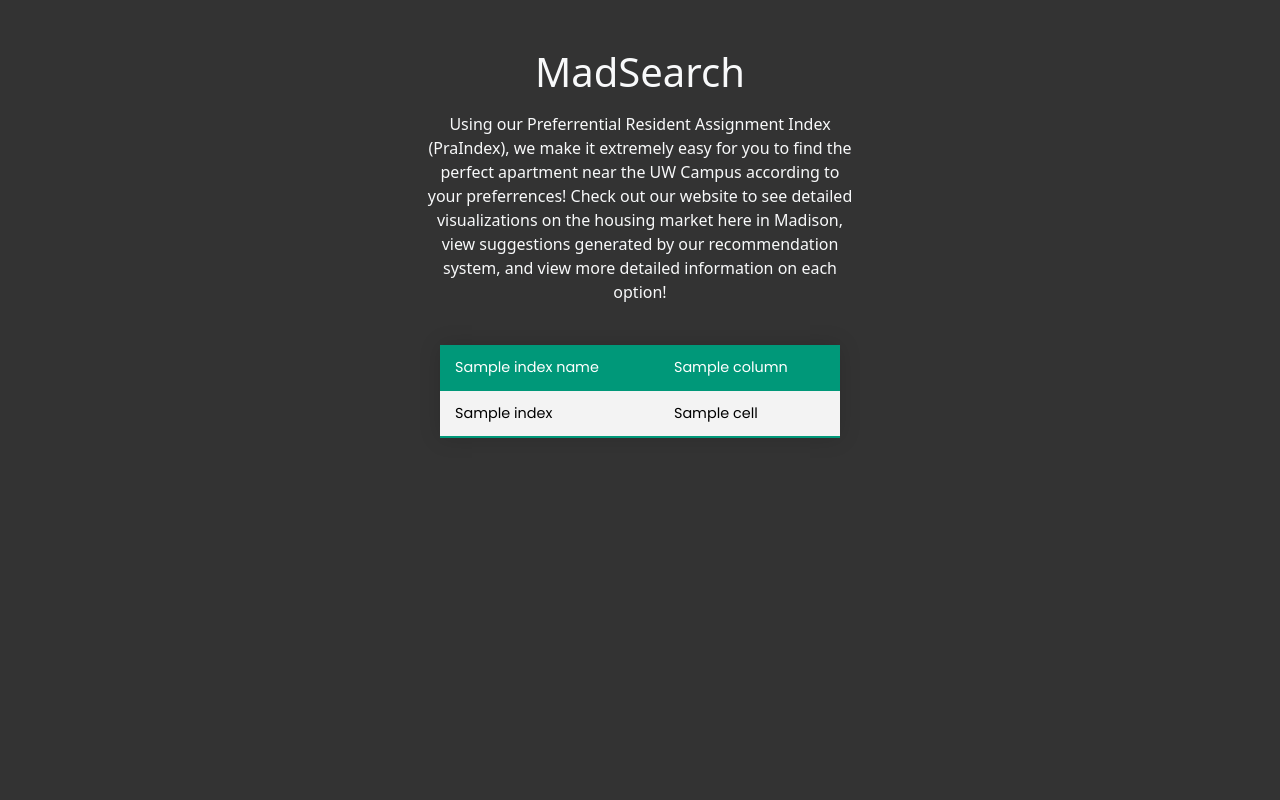
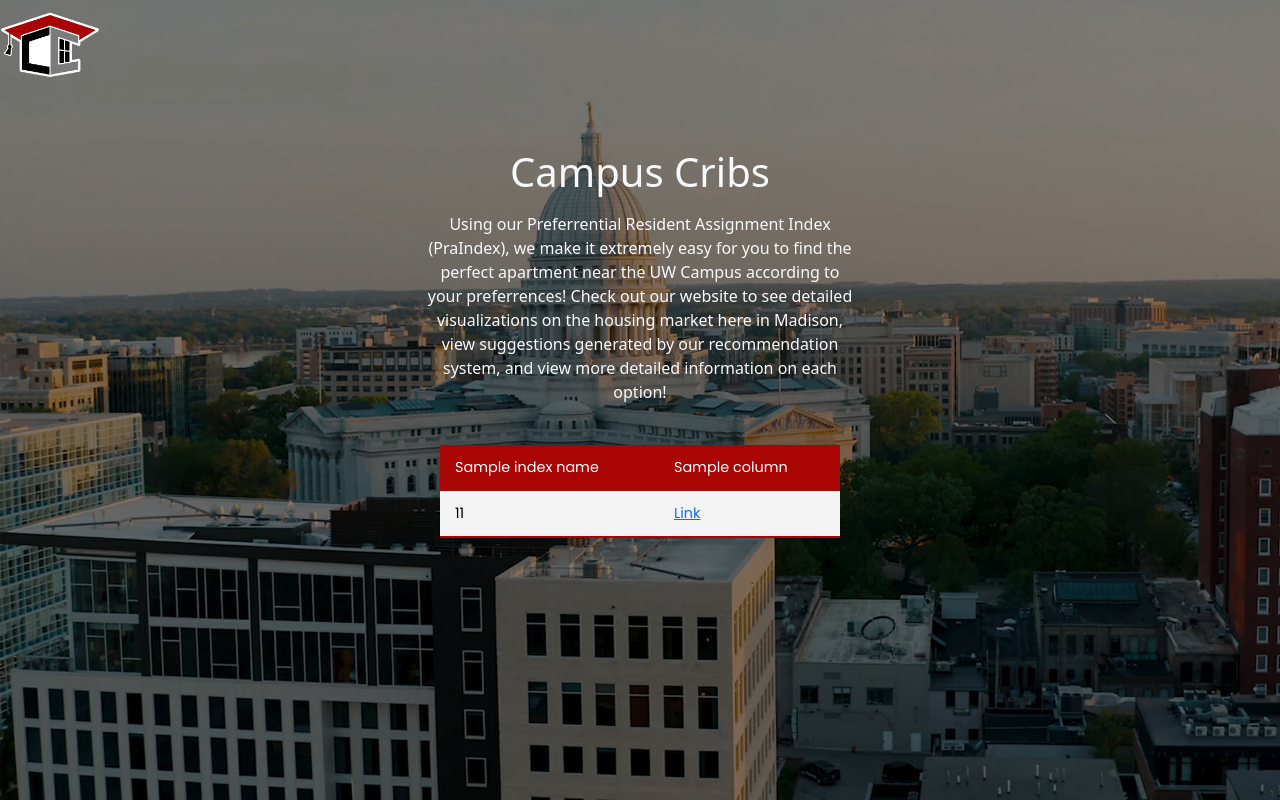
Before and after one commit to adityaanandan/MadSearch, a Django app: template templates/table.html in a window 1280 px wide. Run offline with Django 4.2, Linux system fonts and the light colour scheme; the template is opened without the code that fills it: most values are stand-ins (such as "Sample title", 1, 10 or a date in 2020).

Commit message:
Final Touches

```diff
--- a/static/styles.css
+++ b/static/styles.css
@@ -4,10 +4,21 @@
 
 html, body {
     height: 100%;
-    background-color: #333333;
     overflow: hidden;
+    background-image: url('./madison-aerial-still.jpg');
+    background-size: cover;
+    background-attachment: fixed;
+    position: relative;
 }
 
+.centered-image {
+    text-align: center;
+}
+
+.centered-image img {
+    width: 200px;
+    height: 200px;
+}
 
 .form-holder {
     font-family: 'Poppins', sans-serif;
@@ -159,7 +170,7 @@ html, body {
 }
 
 .styled-table thead tr {
-    background-color: #009879;
+    background-color: #a90504;
     color: #ffffff;
     font-family: 'Poppins', sans-serif;
     text-align: left;
@@ -187,5 +198,5 @@ html, body {
 
 
 .styled-table tbody tr:last-of-type {
-    border-bottom: 2px solid #009879;
+    border-bottom: 2px solid #a90504;
 }
--- a/templates/table.html
+++ b/templates/table.html
@@ -13,19 +13,13 @@
     <title>PraIndex</title>
   </head>
   <body>
-
-
-
-
-
-
-    <h1 class="text-center text-light pt-5">MadSearch</h1>
+    <img src="../static/CampusCribs2.png" width="100px">
+    <h1 class="text-center text-light pt-5">Campus Cribs</h1>
      <div class="d-flex">
         <div class="col-4"></div>
         <p class = "text-light pt-2 text-center">Using our Preferrential Resident Assignment Index (PraIndex), we make it extremely easy for you to find the perfect apartment near the UW Campus according to your preferrences! Check out our website to see detailed visualizations on the housing market here in Madison, view suggestions generated by our recommendation system, and view more detailed information on each option!</p>
         <div class="col-4"></div>
     </div>
-
 
     <table class = "styled-table">
         <thead>
@@ -40,7 +34,11 @@
             {% endfor %}
             {% endif %}
             {% for column in datatable.columns %}
-            <td>{{ column }}</td>
+              {% if column != 'Link' %}
+                <td>{{ column }}</td>
+              {% else %}
+                <td> </td>
+              {% endif %}
             {% endfor %}
           </tr>
         </thead>
@@ -52,16 +50,24 @@
             {% if forloop.counter0 == forloop.parentloop.counter0 %}
             {% if index|length > 0 %}
             {% for i in index %}
-            <td>{{i}}</td>
+              {% with i|add:1 as incremented %}
+                <td>{{ incremented }}</td>
+              {% endwith %}
             {% endfor %}
             {% else %}
-            <td>{{index}}</td>
+              {% with index|add:1 as incremented %}
+                <td>{{ incremented }}</td>
+              {% endwith %}
             {% endif %}
             {% endif %}
             {% endfor %}
             {% endif %}
             {% for cell in row %}
-            <td>{{ cell }}</td>
+              {% if forloop.counter < datatable.columns|length %}
+                <td>{{ cell }}</td>
+              {% else %}
+                <td><a href="{{ cell }}">Link</a></td>
+              {% endif %}
             {% endfor %}
           </tr>
           {% endfor %}
```
Also changed, not shown: core/views.py (+12 -1 lines), templates/index.html (+2 -5 lines), templates/styles.css (+14 -3 lines), static/CampusCribs2.png (added), static/madison-aerial-still.jpg (added), 1 other file.
